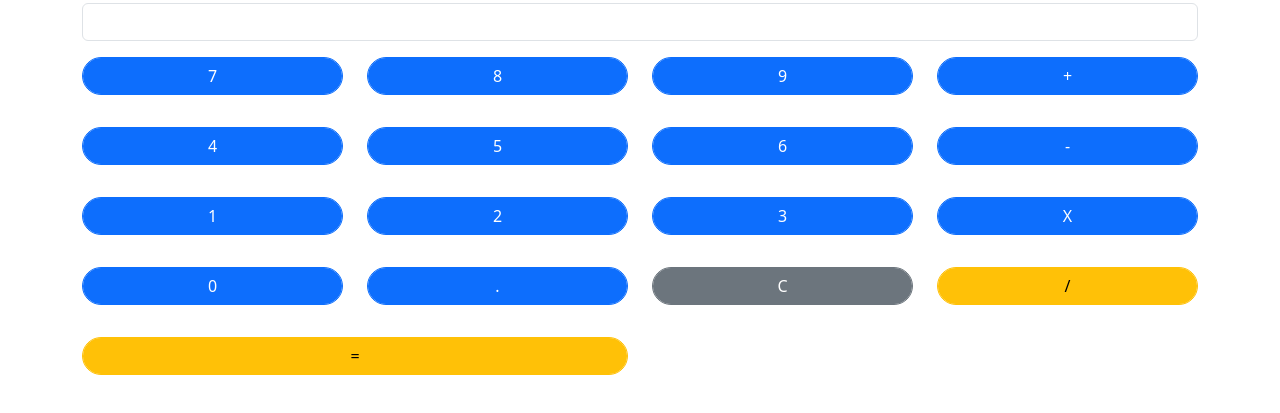
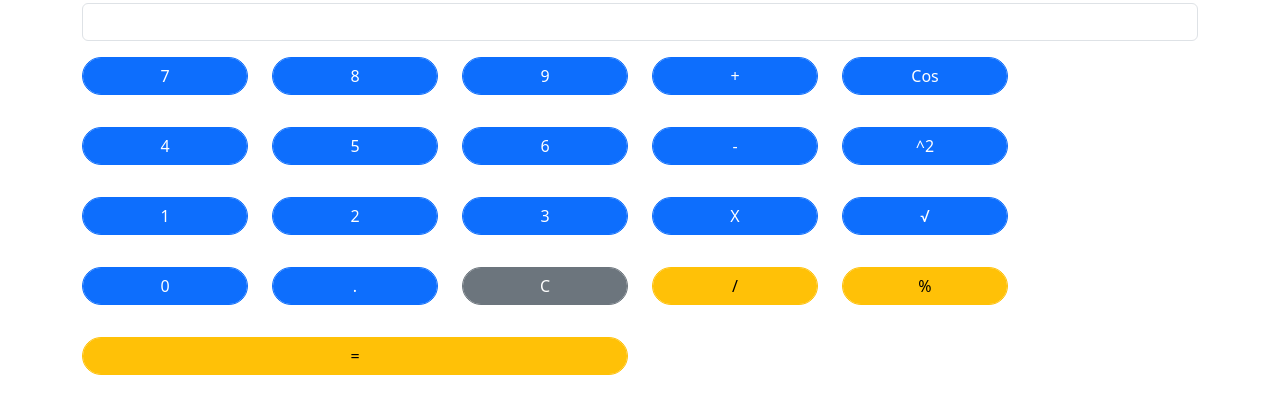
Before and after one commit to bardodepacotilla2912/MisPracticas, a plain HTML site: page Proyecto7/calculadora.html in a window 1280 px wide. Shown: the part 53-466 px from the top of the page. Drawn offline with nearby package versions, Linux system fonts and the light colour scheme.

Commit message:
Calculadora terminada

```diff
--- a/Proyecto7/calculadora.html
+++ b/Proyecto7/calculadora.html
@@ -1,5 +1,5 @@
 <!DOCTYPE html>
-<html lang="en">
+<html lang="es">
 <head>
     <meta charset="UTF-8">
     <meta name="viewport" content="width=device-width, initial-scale=1.0">
@@ -20,59 +20,71 @@
             </div>
         </div>
         <div class="row">
-            <div class="col-3 text-center py-3">
+            <div class="col-2 text-center py-3">
             <button type="button" class="btn btn-primary form-control rounded-pill" onclick="asignar(7)" >7</button>
             </div>
-            <div class="col-3 text-center py-3">
+            <div class="col-2 text-center py-3">
             <button type="button" class="btn btn-primary form-control rounded-pill" onclick="asignar(8)">8</button>
             </div>
-            <div class="col-3 text-center py-3">
+            <div class="col-2 text-center py-3">
             <button type="button" class="btn btn-primary form-control rounded-pill" onclick="asignar(9)">9</button>
             </div>
-            <div class="col-3 text-center py-3">
+            <div class="col-2 text-center py-3">
             <button type="button" class="btn btn-primary form-control rounded-pill" onclick="asignar('+')">+</button>
+            </div>
+            <div class="col-2 text-center py-3">
+                <button type="button" class="btn btn-primary form-control rounded-pill" onclick="Coseno()">Cos</button>
             </div>
         </div>
         <div class="row">
-            <div class="col-3 text-center py-3">
+            <div class="col-2 text-center py-3">
             <button type="button" class="btn btn-primary form-control rounded-pill" onclick="asignar(4)">4</button>
             </div>
-            <div class="col-3 text-center py-3">
+            <div class="col-2 text-center py-3">
             <button type="button" class="btn btn-primary form-control rounded-pill" onclick="asignar(5)">5</button>
             </div>
-            <div class="col-3 text-center py-3">
+            <div class="col-2 text-center py-3">
             <button type="button" class="btn btn-primary form-control rounded-pill" onclick="asignar(6)">6</button>
             </div>
-            <div class="col-3 text-center py-3">
+            <div class="col-2 text-center py-3">
             <button type="button" class="btn btn-primary form-control rounded-pill" onclick="asignar('-')">-</button>
+            </div>
+            <div class="col-2 text-center py-3">
+                <button type="button" class="btn btn-primary form-control rounded-pill" onclick="cuadrado()">^2</button>
             </div>
         </div>
         <div class="row">
-            <div class="col-3 text-center py-3">
+            <div class="col-2 text-center py-3">
             <button type="button" class="btn btn-primary form-control rounded-pill" onclick="asignar(1)">1</button>
             </div>
-            <div class="col-3 text-center py-3">
+            <div class="col-2 text-center py-3">
             <button type="button" class="btn btn-primary form-control rounded-pill" onclick="asignar(2)">2</button>
             </div>
-            <div class="col-3 text-center py-3">
+            <div class="col-2 text-center py-3">
             <button type="button" class="btn btn-primary form-control rounded-pill" onclick="asignar(3)">3</button>
             </div>
-            <div class="col-3 text-center py-3">
+            <div class="col-2 text-center py-3">
             <button type="button" class="btn btn-primary form-control rounded-pill" onclick="asignar('*')">X</button>
+            </div>
+            <div class="col-2 text-center py-3">
+                <button type="button" class="btn btn-primary form-control rounded-pill" onclick="SquareRoot()">√</button>
             </div>
         </div>
         <div class="row">
-            <div class="col-3 text-center py-3">
-            <button type="button" class="btn btn-primary form-control rounded-pill" onclick="asignar(0)">0</button>
+            <div class="col-2 text-center py-3">
+             <button type="button" class="btn btn-primary form-control rounded-pill" onclick="asignar(0)">0</button>
             </div>
-            <div class="col-3 text-center py-3">
-            <button type="button" class="btn btn-primary form-control rounded-pill" onclick="asignar('.')">.</button>
+            <div class="col-2 text-center py-3">
+             <button type="button" class="btn btn-primary form-control rounded-pill" onclick="asignar('.')">.</button>
             </div>
-            <div class="col-3 text-center py-3">
-            <button type="button" class="btn btn-secondary form-control rounded-pill" onclick="limpiar()">C</button>
+            <div class="col-2 text-center py-3">
+             <button type="button" class="btn btn-secondary form-control rounded-pill" onclick="limpiar()">C</button>
             </div>
-            <div class="col-3 text-center py-3">
-            <button type="button" class="btn btn-warning form-control rounded-pill" onclick="asignar('/')">/</button>
+            <div class="col-2 text-center py-3">
+                <button type="button" class="btn btn-warning form-control rounded-pill" onclick="asignar('/')">/</button>
+            </div>
+            <div class="col-2 text-center py-3">
+                <button type="button" class="btn btn-warning form-control rounded-pill" onclick="porcentaje()">%</button>
             </div>
         </div>
         <div class="row">
--- a/Proyecto7/js/index.js
+++ b/Proyecto7/js/index.js
@@ -1,6 +1,6 @@
 let resultado = document.getElementById('Resulatdo');
 
-let asignar = (valor) =>{
+function asignar(valor){
     resultado.value += valor;
 }
 
@@ -11,3 +11,19 @@ let limpiar =() => {
 let calcular = () => {
     resultado.val = eval(resultado.value);
 }
+
+let SquareRoot = () => {
+    resultado.value = Math.sqrt(resultado.value);
+}
+
+let porcentaje = () => {
+    resultado.value = resultado.value / 100;
+}
+
+let cuadrado = () => {
+    resultado.value = resultado.value * resultado.value;
+}
+
+let Coseno = () => {
+    resultado.value = Math.cos(resultado.value);
+}
```
